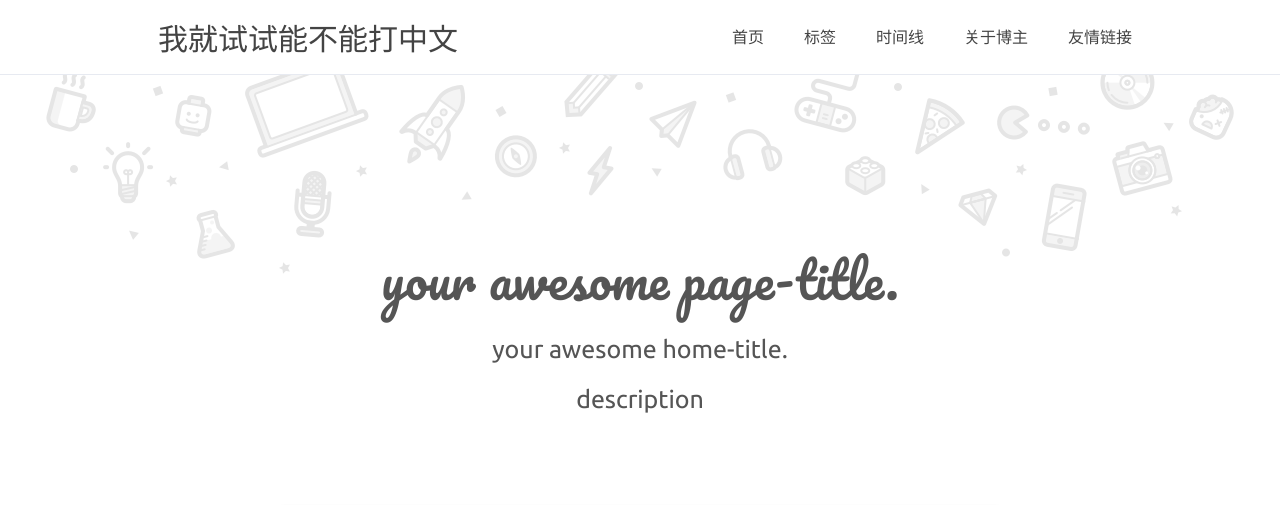
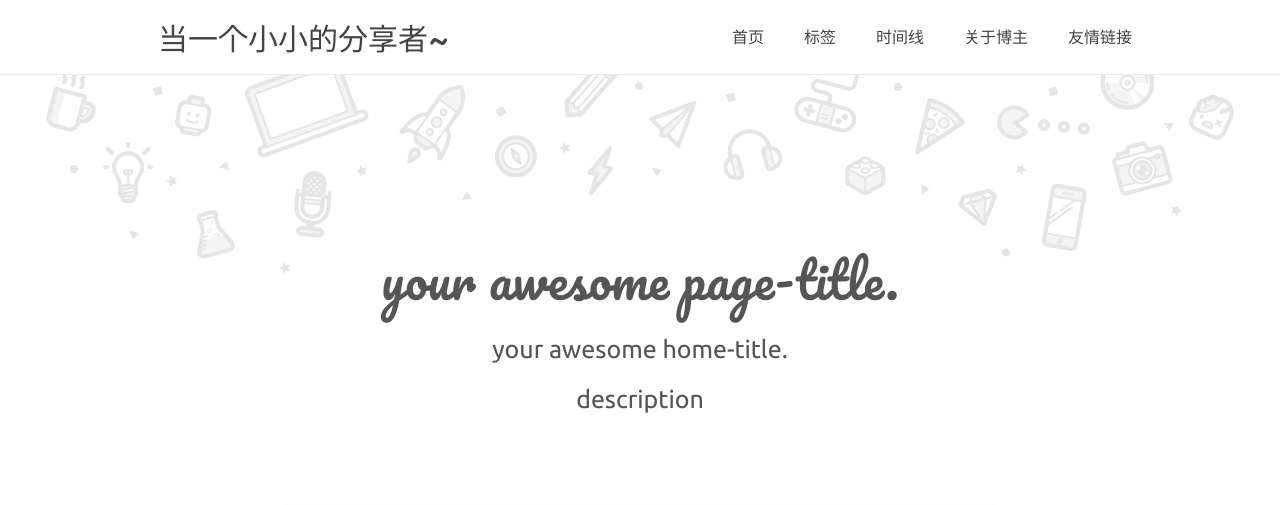
Before and after one commit to WuChenLinux/yw, a Jekyll site: the page built from index.html, in a window 1280 px wide. Shown: the top 505 px of the page. Built offline with Jekyll 4.4.1, drawn with Linux system fonts in a browser that asks for light colours; comment, search, counter and statistics services are not loaded.

Commit message:
Update _config.yml

```diff
--- a/_config.yml
+++ b/_config.yml
@@ -16,7 +16,7 @@ nav: # 最佳体验 六个标签 且最好每个标签不超过4中文字
 author: true
 name: '邬晨'
 NickName: 'your awesome nickname'
-webtitle: '我就试试能不能打中文'
+webtitle: '当一个小小的分享者~'
 bio: '一个不断学习的小运维'
 about: true
 aboutyou: '分享自己的学习笔记与心得把~'
```
